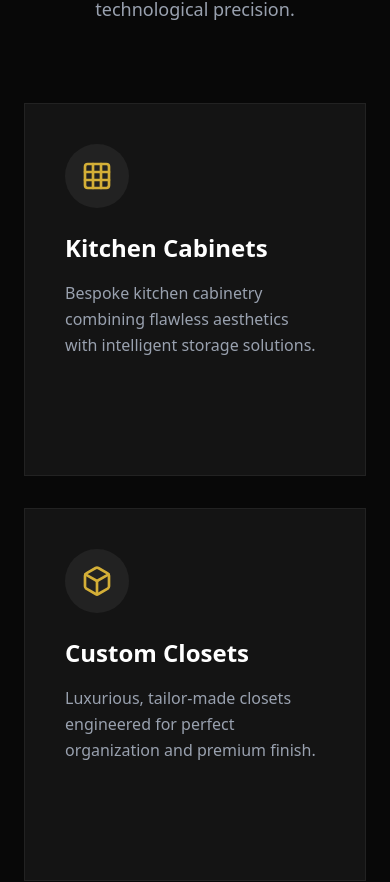
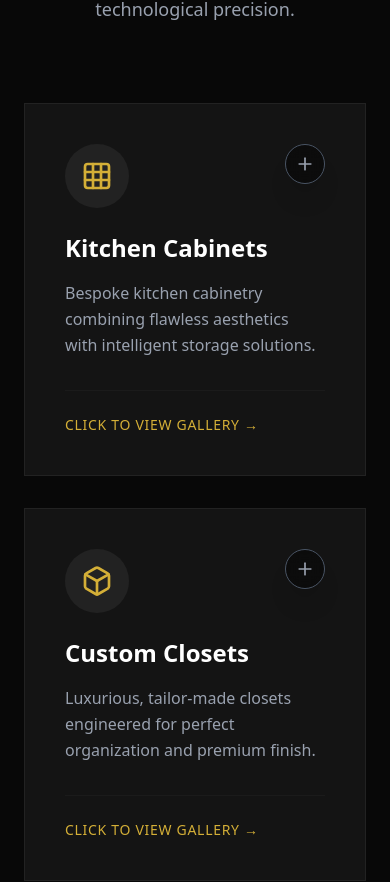
Before and after one commit to woodandstoneflorida-coder/million-wood, a Next.js app: page / in a window 390 px wide. Shown: the part 1190-2072 px from the top of the page. Built offline with nearby package versions, Linux system fonts and the light colour scheme; no server answers.

Commit message:
style: mejorar indicaciones visuales en las tarjetas de servicios (movil y escritorio)

```diff
--- a/src/components/Services.tsx
+++ b/src/components/Services.tsx
@@ -1,7 +1,7 @@
 "use client";
 
 import { motion } from "framer-motion";
-import { Grid, Box, Columns, Layers } from "lucide-react";
+import { Grid, Box, Columns, Layers, Plus } from "lucide-react";
 import { useState } from "react";
 import Image from "next/image";
 import GalleryModal from "./GalleryModal";
@@ -90,8 +90,13 @@ export default function Services() {
 
                 <div className="relative z-10 flex flex-col h-full justify-between">
                   <div>
-                    <div className="mb-6 inline-flex p-4 rounded-full bg-charcoal text-metallic-gold group-hover:bg-metallic-gold group-hover:text-matte-black transition-colors duration-500">
-                      <service.icon className="w-8 h-8" />
+                    <div className="flex justify-between items-start mb-6">
+                      <div className="inline-flex p-4 rounded-full bg-charcoal text-metallic-gold group-hover:bg-metallic-gold group-hover:text-matte-black transition-colors duration-500">
+                        <service.icon className="w-8 h-8" />
+                      </div>
+                      <div className="w-10 h-10 rounded-full border border-gray-600 bg-black/40 backdrop-blur-sm flex items-center justify-center text-gray-400 group-hover:bg-metallic-gold group-hover:text-black group-hover:border-metallic-gold transition-all duration-300 shadow-xl">
+                        <Plus className="w-5 h-5" />
+                      </div>
                     </div>
                     <h3 className="text-2xl font-semibold mb-4 text-white group-hover:text-gradient-gold transition-all duration-300">
                       {service.title}
@@ -100,8 +105,8 @@ export default function Services() {
                       {service.description}
                     </p>
                   </div>
-                  <div className="mt-8 pt-6 border-t border-charcoal/50 group-hover:border-metallic-gold/30 flex items-center text-sm font-medium tracking-wider uppercase text-metallic-gold opacity-0 group-hover:opacity-100 transform translate-y-4 group-hover:translate-y-0 transition-all duration-500">
-                    Discover More &rarr;
+                  <div className="mt-8 pt-6 border-t border-charcoal/50 group-hover:border-metallic-gold/30 flex items-center text-sm font-medium tracking-wider uppercase text-metallic-gold opacity-100 lg:opacity-0 lg:group-hover:opacity-100 transform translate-y-0 lg:translate-y-4 lg:group-hover:translate-y-0 transition-all duration-500">
+                    Click to View Gallery &rarr;
                   </div>
                 </div>
               </motion.div>
```
